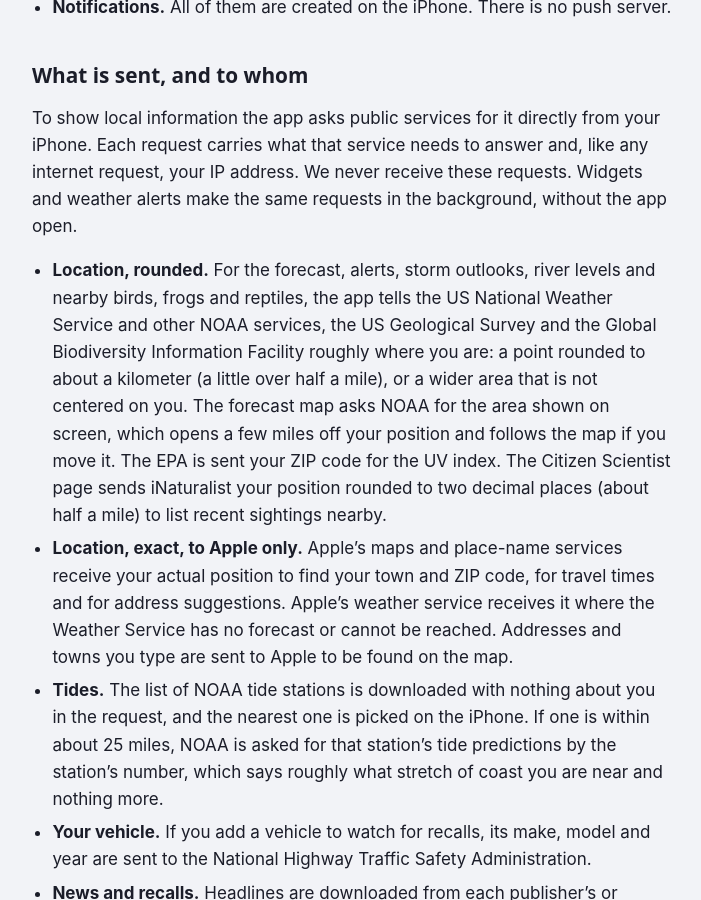
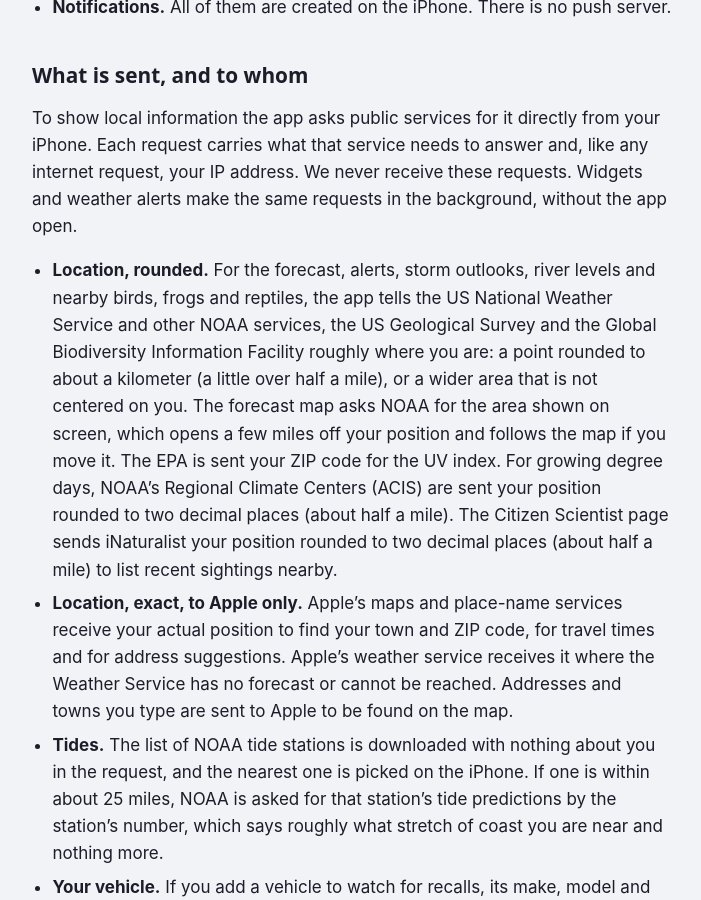
Before and after one commit to steibelapps/steibelapps.github.io, a Jekyll site: the page daily-brief/privacy/index.html, which Jekyll copies as it is, in a window 1280 px wide and 900 px high, scrolled down 2077 px. Shown: the whole window, without its empty margins (288-989 px from the left). Built offline with Jekyll 4.4.1, drawn with Linux system fonts in a browser that asks for light colours.

Commit message:
Privacy policy: growing degree days (ACIS)
Co-Authored-By: Claude Opus 5.5 <noreply@anthropic.com>
Claude-Session: https://claude.ai/code/session_012svooy2GteLEcifb4fmAAz

```diff
--- a/daily-brief/privacy/index.html
+++ b/daily-brief/privacy/index.html
@@ -47,7 +47,7 @@
 <h2>What is sent, and to whom</h2>
 <p>To show local information the app asks public services for it directly from your iPhone. Each request carries what that service needs to answer and, like any internet request, your IP address. We never receive these requests. Widgets and weather alerts make the same requests in the background, without the app open.</p>
 <ul>
-<li><strong>Location, rounded.</strong> For the forecast, alerts, storm outlooks, river levels and nearby birds, frogs and reptiles, the app tells the US National Weather Service and other NOAA services, the US Geological Survey and the Global Biodiversity Information Facility roughly where you are: a point rounded to about a kilometer (a little over half a mile), or a wider area that is not centered on you. The forecast map asks NOAA for the area shown on screen, which opens a few miles off your position and follows the map if you move it. The EPA is sent your ZIP code for the UV index. The Citizen Scientist page sends iNaturalist your position rounded to two decimal places (about half a mile) to list recent sightings nearby.</li>
+<li><strong>Location, rounded.</strong> For the forecast, alerts, storm outlooks, river levels and nearby birds, frogs and reptiles, the app tells the US National Weather Service and other NOAA services, the US Geological Survey and the Global Biodiversity Information Facility roughly where you are: a point rounded to about a kilometer (a little over half a mile), or a wider area that is not centered on you. The forecast map asks NOAA for the area shown on screen, which opens a few miles off your position and follows the map if you move it. The EPA is sent your ZIP code for the UV index. For growing degree days, NOAA’s Regional Climate Centers (ACIS) are sent your position rounded to two decimal places (about half a mile). The Citizen Scientist page sends iNaturalist your position rounded to two decimal places (about half a mile) to list recent sightings nearby.</li>
 <li><strong>Location, exact, to Apple only.</strong> Apple’s maps and place-name services receive your actual position to find your town and ZIP code, for travel times and for address suggestions. Apple’s weather service receives it where the Weather Service has no forecast or cannot be reached. Addresses and towns you type are sent to Apple to be found on the map.</li>
 <li><strong>Tides.</strong> The list of NOAA tide stations is downloaded with nothing about you in the request, and the nearest one is picked on the iPhone. If one is within about 25 miles, NOAA is asked for that station’s tide predictions by the station’s number, which says roughly what stretch of coast you are near and nothing more.</li>
 <li><strong>Your vehicle.</strong> If you add a vehicle to watch for recalls, its make, model and year are sent to the National Highway Traffic Safety Administration.</li>
```
